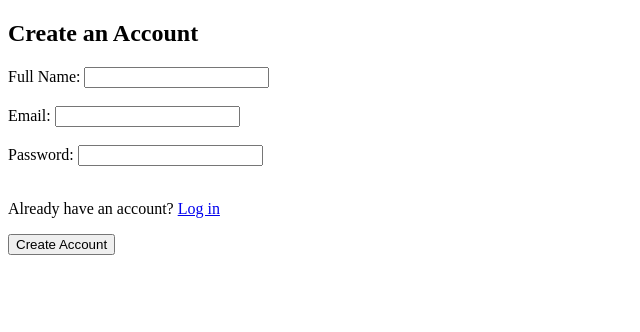
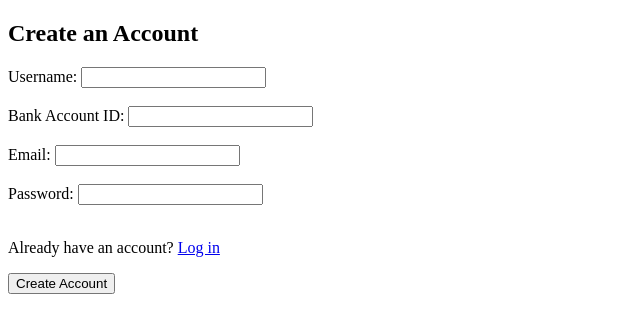
Before and after one commit to ReginaLin2005/think-twice-chrome-extension, a plain HTML site: page index.html in a window 1280 px wide. Shown: the whole page, without its empty margins (0-640 px from the left). Drawn offline with Linux system fonts and the light colour scheme.

Commit message:
Add bank account id field

```diff
--- a/index.html
+++ b/index.html
@@ -9,8 +9,16 @@
   <body>
     <h2>Create an Account</h2>
     <form action="process_form.php" method="POST">
-      <label for="name">Full Name:</label>
+      <label for="name">Username:</label>
       <input type="text" id="name" name="name" required /><br /><br />
+      <label for="account_id">Bank Account ID:</label>
+      <input
+        type="text"
+        id="account_id"
+        name="account_id"
+        required
+        pattern="[0-9]{12,14}"
+      /><br /><br />
       <label for="email">Email:</label>
       <input type="email" id="email" name="email" required /><br /><br />
 
```
